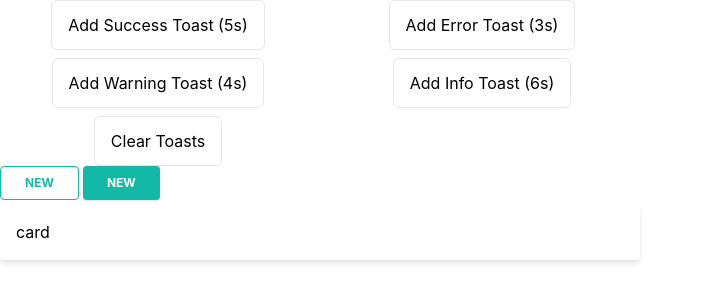
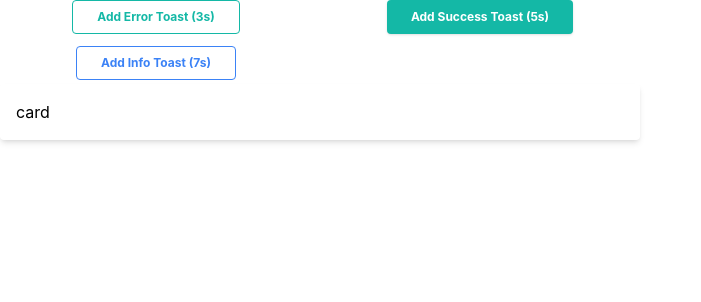
Before and after one commit to mehdad-hussain/toast-notification, a React (Create React App) app: page / in a window 1280 px wide. Shown: the top 302 px of the page, without its empty margins (0-701 px from the left). Built offline with nearby package versions, Linux system fonts and the light colour scheme.

Commit message:
5/2 - btn component on click functionality added

```diff
--- a/src/App.js
+++ b/src/App.js
@@ -10,8 +10,6 @@ export const ToastContext = React.createContext();
 function App() {
   const toast = useRef(null);
 
-  console.log("toast----", toast.current);
-
   return (
     <>
       <ToastContext.Provider value={toast}>
--- a/src/components/btn-outline/BtnOutline.jsx
+++ b/src/components/btn-outline/BtnOutline.jsx
@@ -38,10 +38,14 @@ export const BtnOutline = (props) => {
     borderColor
   );
 
-  console.log("classes", classes);
-
   return (
-    <button className={classes} type="button">
+    <button
+      onClick={
+        props.onClick ? props.onClick : () => console.log("Button Clicked")
+      }
+      className={classes}
+      type="button"
+    >
       {children}
     </button>
   );
--- a/src/components/btn-solid/BtnSolid.jsx
+++ b/src/components/btn-solid/BtnSolid.jsx
@@ -1,4 +1,3 @@
-import React from "react";
 import { joinClasses } from "util";
 
 export const BtnSolid = (props) => {
@@ -38,7 +37,13 @@ export const BtnSolid = (props) => {
   );
 
   return (
-    <button class={classes} type="button">
+    <button
+      onClick={
+        props.onClick ? props.onClick : () => console.log("Button Clicked")
+      }
+      className={classes}
+      type="button"
+    >
       {children}
     </button>
   );
--- a/src/pages/home/Home.js
+++ b/src/pages/home/Home.js
@@ -1,85 +1,61 @@
 import { ToastContext } from "App";
 import { BtnOutline } from "components";
 import { BtnSolid } from "components/btn-solid/BtnSolid";
-import { useContext } from "react";
+import { useContext, useRef } from "react";
 
 export const Home = () => {
   const toast = useContext(ToastContext);
+  const btnRef = useRef(null);
 
   return (
     <>
       {/* make a button container  tailwind classes */}
       <div className="grid items-center justify-center w-1/2 grid-cols-2 gap-2 h-1/2 justify-items-center">
-        <button
-          className="btn-outline btn"
-          onClick={() => {
-            toast.current.success({
-              message: " It's a Successful Message ",
-              timer: 5,
-            });
-          }}
-        >
-          Add Success Toast (5s)
-        </button>
-        <button
-          className="btn-outline btn"
+        <BtnOutline
           onClick={() => {
             toast.current.error({
               message: " It's a Error Message ",
               timer: 3,
             });
           }}
+          bgColor="bg-teal-500"
+          text="text-teal-500 text-xs font-bold"
+          padding="px-6 py-2"
+          borderRadius="rounded"
         >
           Add Error Toast (3s)
-        </button>
-        <button
-          className="btn-outline btn"
+        </BtnOutline>
+
+        <BtnSolid
           onClick={() => {
-            toast.current.warn({
-              message: " It's a Warning Message ",
-              timer: 4,
+            toast.current.success({
+              message: " It's a Successful Message",
+              timer: 5,
             });
           }}
+          bgColor="bg-teal-500"
+          text="text-xs text-white font-bold"
+          padding="px-6 py-[9px]"
+          borderRadius="rounded"
         >
-          Add Warning Toast (4s)
-        </button>
+          Add Success Toast (5s)
+        </BtnSolid>
 
-        <button
-          className="btn-outline btn"
+        <BtnOutline
           onClick={() => {
             toast.current.info({
-              message: " It's a Info Message ",
-              timer: 6,
+              message: " It's a Info Message",
+              timer: 7,
             });
           }}
+          bgColor="bg-blue-500"
+          text="text-blue-500 text-xs font-bold"
+          padding="px-6 py-2"
+          borderRadius="rounded"
         >
-          Add Info Toast (6s)
-        </button>
-        <button
-          className="btn-outline btn"
-          onClick={() => toast.current.clear()}
-        >
-          Clear Toasts
-        </button>
+          Add Info Toast (7s)
+        </BtnOutline>
       </div>
-
-      <BtnOutline
-        bgColor="bg-teal-500"
-        text="text-teal-500 text-xs font-bold"
-        padding="px-6 py-2"
-        borderRadius="rounded"
-      >
-        NEW
-      </BtnOutline>
-
-      <BtnSolid
-        bgColor="bg-teal-500"
-        text="text-xs text-white font-bold"
-        padding="px-6 py-[9px]"
-        borderRadius="rounded"
-      >
-        NEW
-      </BtnSolid>
 
       <div className="card focus:ring-1 focus:ring-orange-600">card</div>
     </>
```
